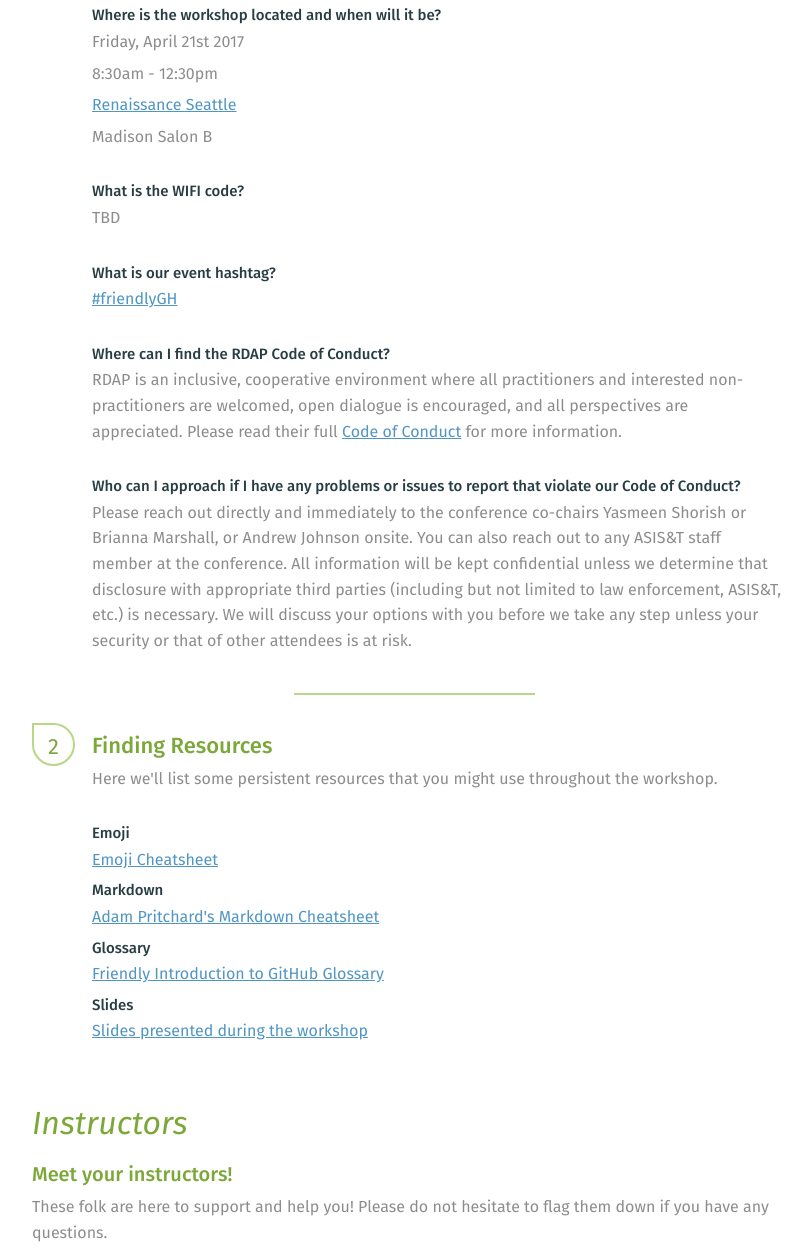
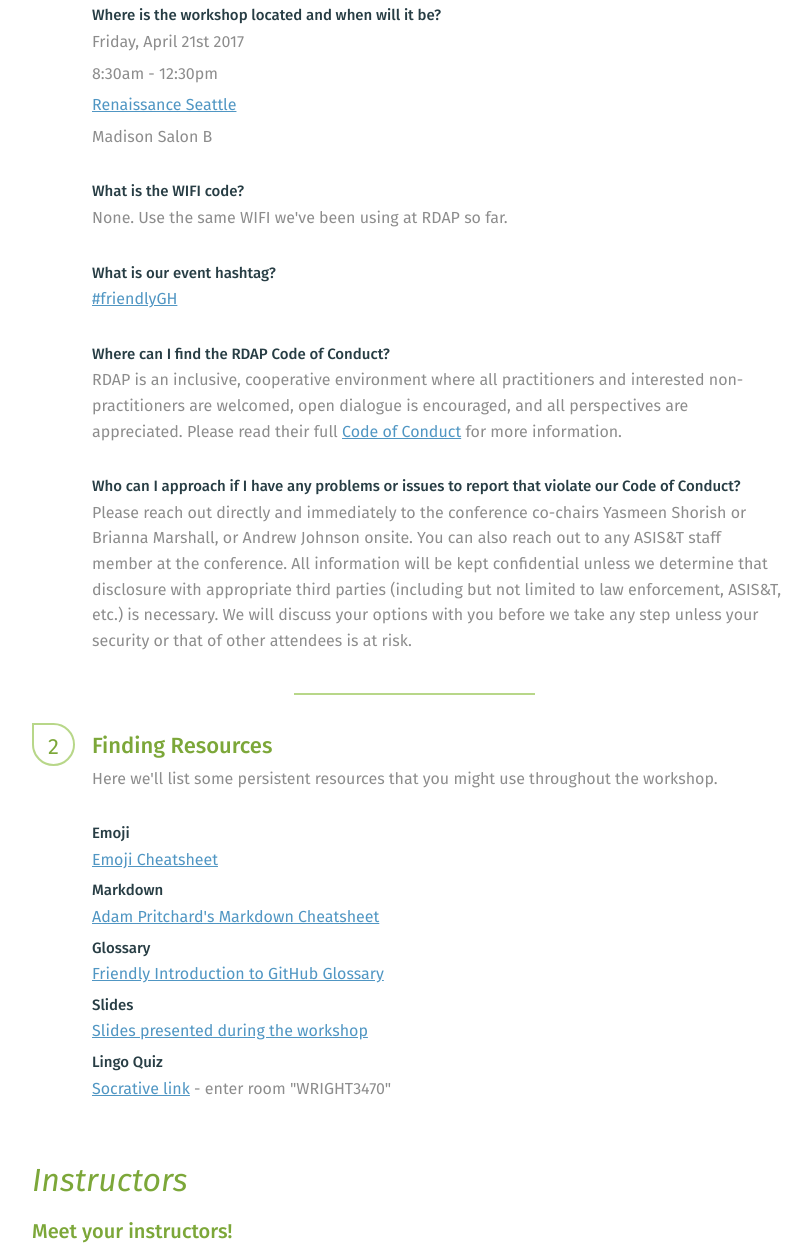
Before and after one commit to mozillascience/friendly-github, a plain HTML site: page index.html in a window 1280 px wide. Shown: the part 1283-2531 px from the top of the page, without its empty margins (263-1074 px from the left). Drawn offline with nearby package versions, Linux system fonts and the light colour scheme; a script that the page names is missing.

Commit message:
Added link to Lingo Quiz

```diff
--- a/index.html
+++ b/index.html
@@ -104,7 +104,7 @@
 	    <li>
               <h2>What is the WIFI code?</h2>
                 <ul>
-                  <li>TBD</li>
+                  <li>None. Use the same WIFI we've been using at RDAP so far.</li>
                 </ul>
             </li>
             <li>
@@ -150,6 +150,10 @@
               <h2>Slides</h2>
               <p><a href="https://docs.google.com/presentation/d/1OcoMQgNyWHX9lUkLJ94nMoC6u-9FMbhPaERhJwvz7dc/edit?usp=sharing">Slides presented during the workshop</a></p>
             </li>
+	    <li>
+              <h2>Lingo Quiz</h2>
+              <p><a href="https://b.socrative.com/login/student/">Socrative link</a> - enter room "WRIGHT3470"</p>
+            </li>
           </ul>
       </ol>
       <h2 id="instructors">Instructors</h2>
```
